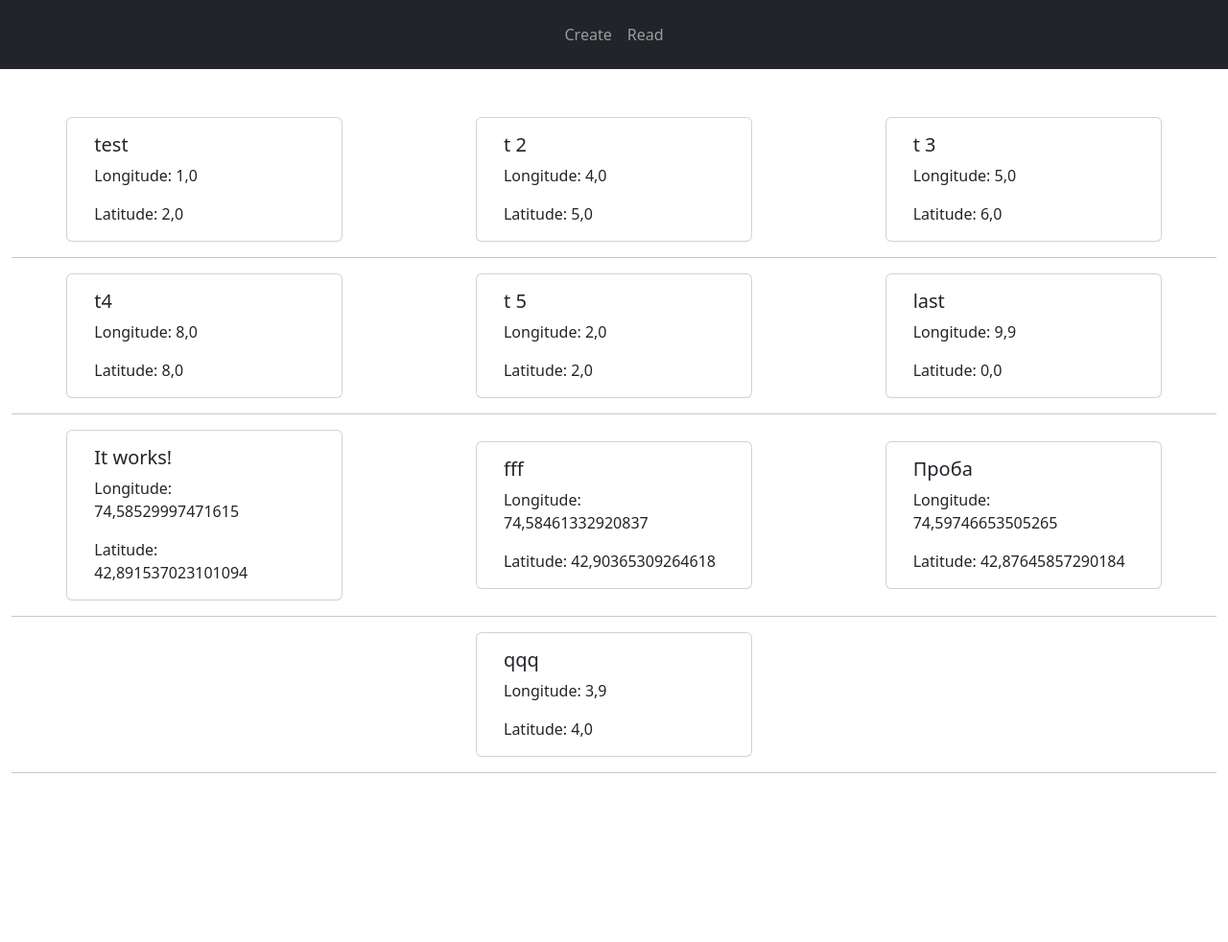
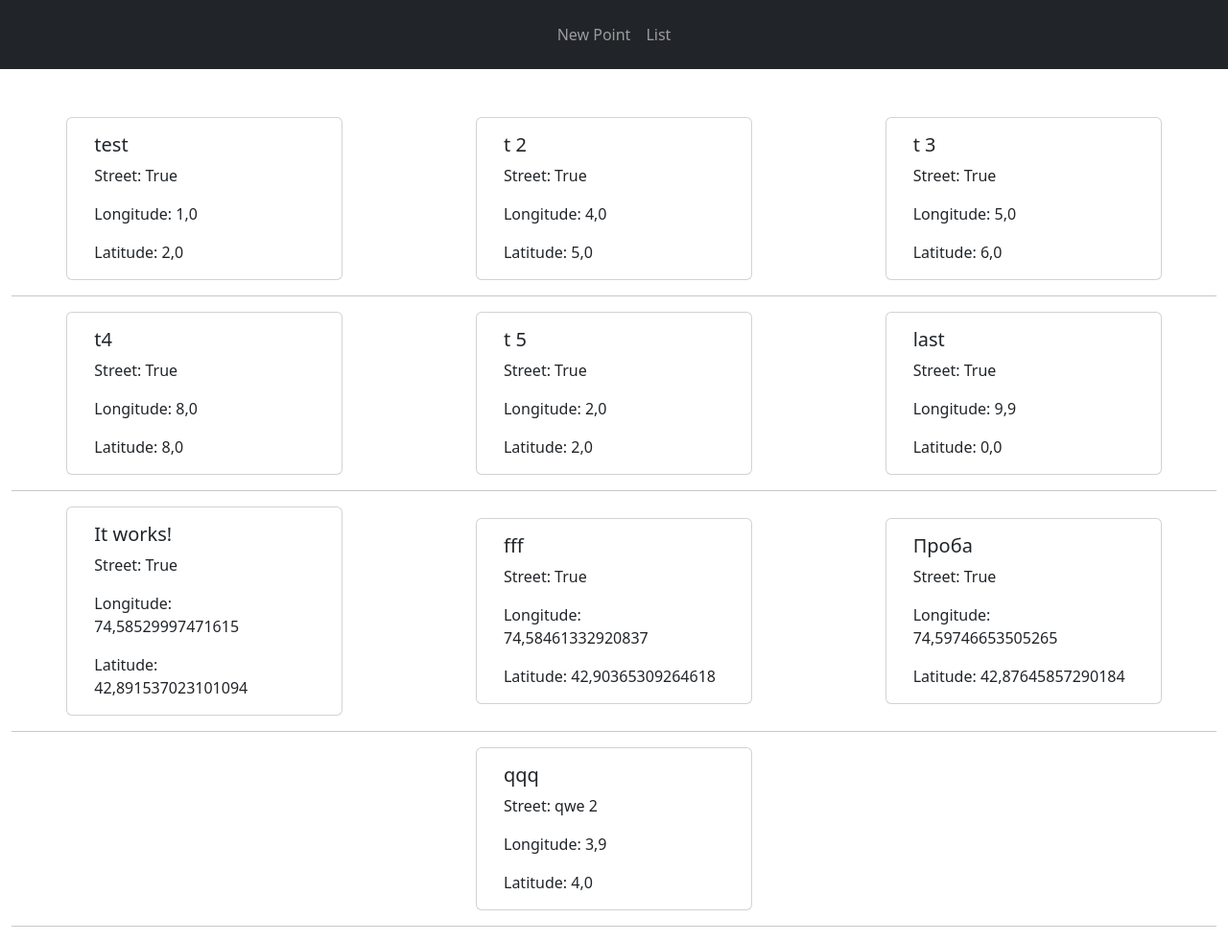
Before and after one commit to Gamal-prog/vbivalka, a Django app: page /read/ in a window 1280 px wide. Shown: the whole page at 96% size. Before the commit the page ends 806 px from the top, so only its background shows below. Run offline with Django 5.2, Linux system fonts and the light colour scheme; data comes from the database, SQL or seed files in the repository; both versions use the stored data as it was after the commit.

Commit message:
add field in model

```diff
--- a/website/appitself/models.py
+++ b/website/appitself/models.py
@@ -5,6 +5,7 @@ class Point(models.Model):
 
     #atributes
     name = models.CharField(max_length=100, blank=False)
+    street = models.CharField(max_length=100, blank=False)
     longitude = models.FloatField()
     latitude = models.FloatField()
 
--- a/website/appitself/templates/appitself/base.html
+++ b/website/appitself/templates/appitself/base.html
@@ -21,10 +21,10 @@
                     <div class="collapse navbar-collapse" id="navbarNav">
                         <ul class="navbar-nav me-auto mb-2 mb-lg-0" style="margin: auto;">
                             <li class="nav-item">
-                                <a class="nav-link" href="{% url 'create' %}">Create</a>
+                                <a class="nav-link" href="{% url 'create' %}">New Point</a>
                             </li>
                             <li class="nav-item">
-                                <a class="nav-link" href="{% url 'read' %}">Read</a>
+                                <a class="nav-link" href="{% url 'read' %}">List</a>
                             </li>
                         </ul>
                     </div>
--- a/website/appitself/templates/appitself/index.html
+++ b/website/appitself/templates/appitself/index.html
@@ -12,6 +12,10 @@
                 {% csrf_token %}
                 <div class="form-group">
                     {{ test.name }}
+                </div>
+                <div class="col-md-1" style="height: 15px;"></div>
+                <div class="form-group">
+                    {{ test.street }}
                 </div>
                 <div class="col-md-1" style="height: 15px;"></div>
                 <div class="form-group">
--- a/website/appitself/templates/appitself/read.html
+++ b/website/appitself/templates/appitself/read.html
@@ -10,11 +10,12 @@
             <div class="card" style="width: 18rem; margin: auto;">
                 <div class="card-body">
                 <h5 class="card-title">{{ point.name }}</h5>
-                <div class="row">
-                    <p>
-                        Longitude: {{ point.longitude }}
-                    </p>
-                </div>
+                <p class="card-text">
+                    Street: {{ point.street }}
+                </p>
+                <p class="card-text">
+                    Longitude: {{ point.longitude }}
+                </p>
                 <p class="card-text">
                     Latitude: {{ point.latitude }}
                 </p>
```
Also changed, not shown: website/appitself/forms.py (+7 -2 lines), website/appitself/migrations/0003_point_street.py (added), website/db.sqlite3.
